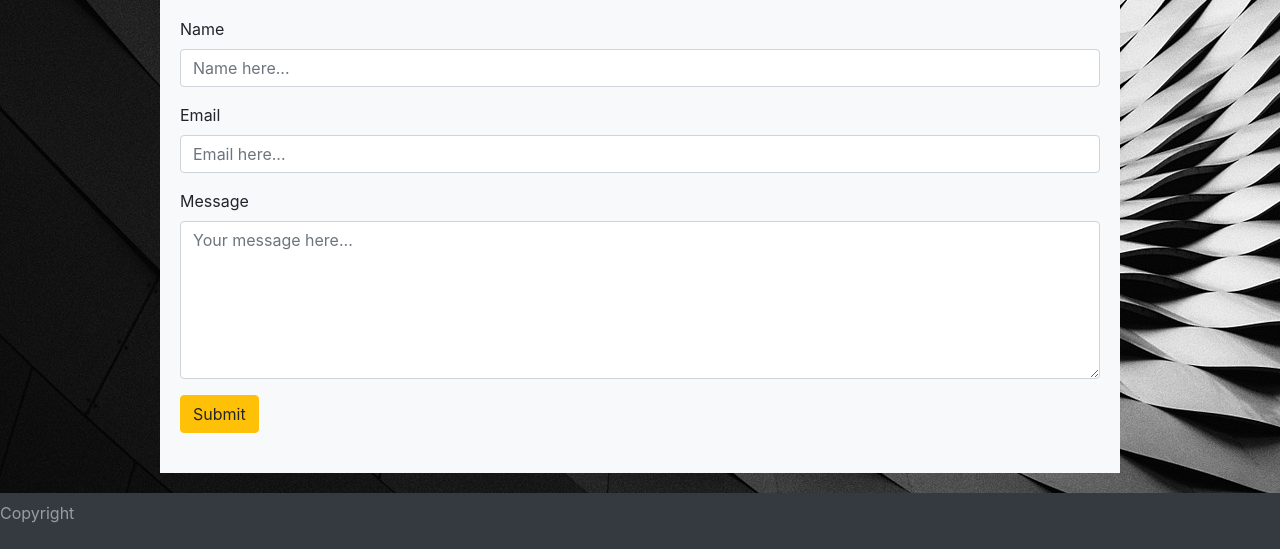
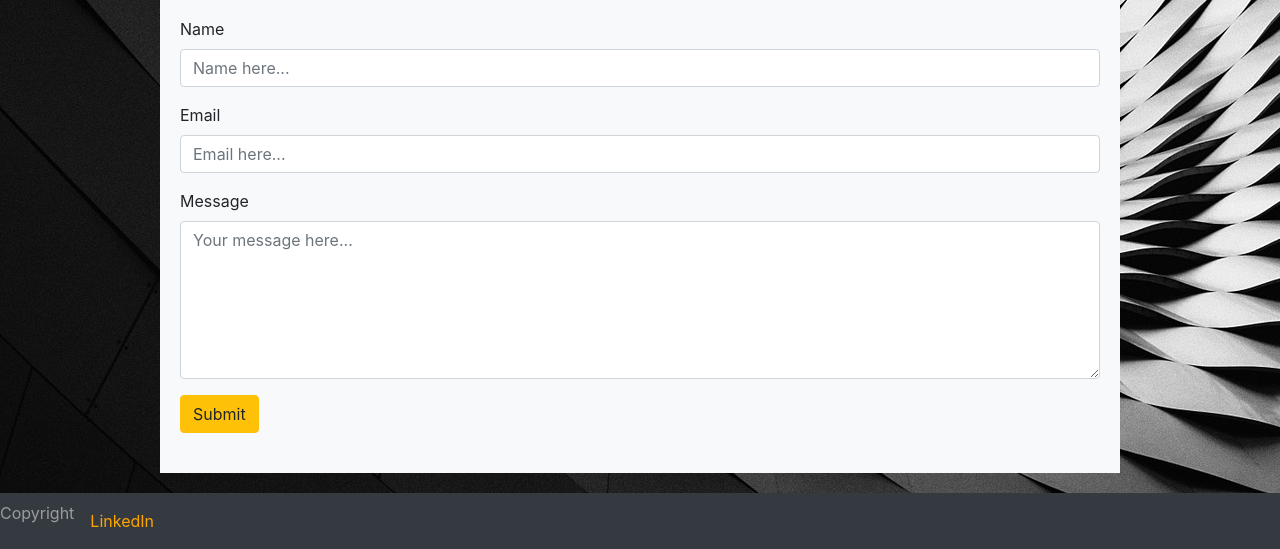
Before and after one commit to Recinos-C/recinos-c.github.io, a plain HTML site: page Responsive.html in a window 1280 px wide. Shown: the part 266-815 px from the top of the page. Drawn offline with nearby package versions, Linux system fonts and the light colour scheme.

Commit message:
update links

```diff
--- a/Responsive.html
+++ b/Responsive.html
@@ -66,7 +66,7 @@
   <footer class="navbar navbar-expand-lg navbar-dark bg-dark" style="margin-top:20px;">
 
     <p class="navbar-text" style="text-align: center;">Copyright</p>
-
+    <a class="nav-link" href="https://www.linkedin.com/in/christopher-recinos-a00814132/">LinkedIn</a>
   </footer>
 </body>
 
```
